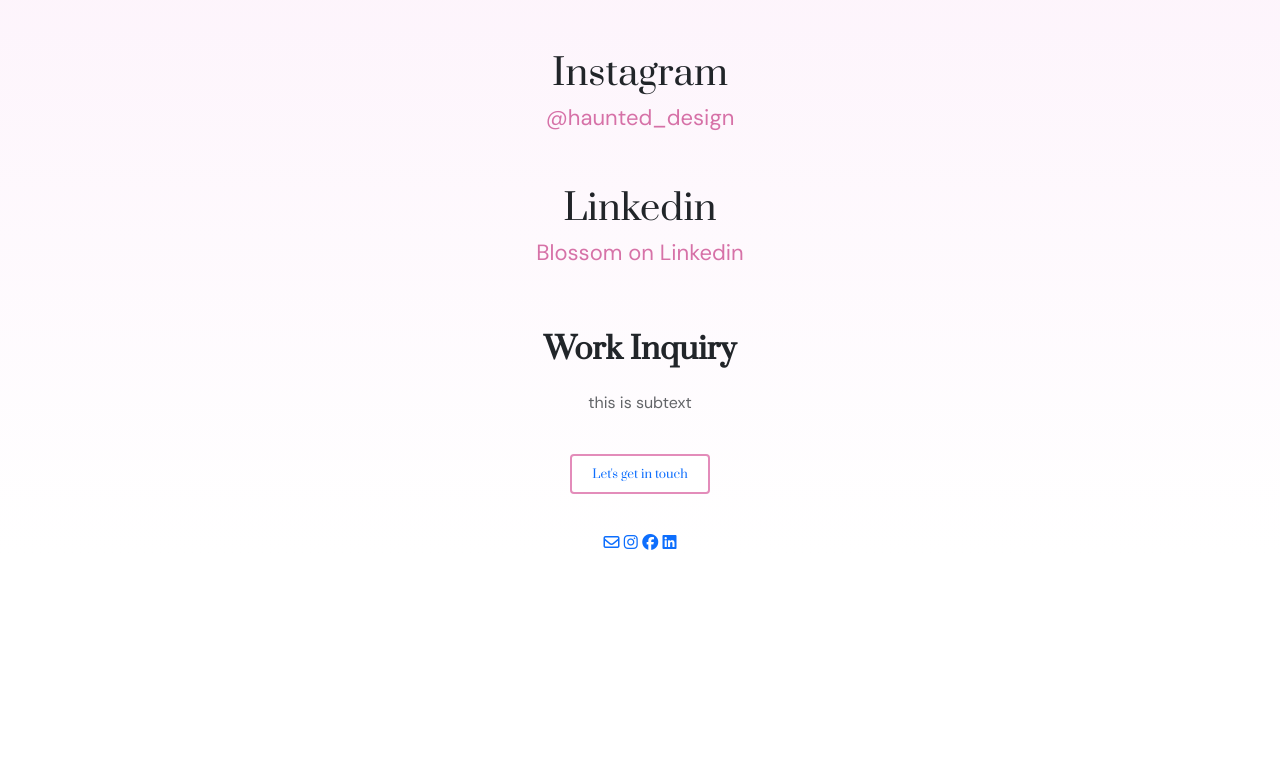
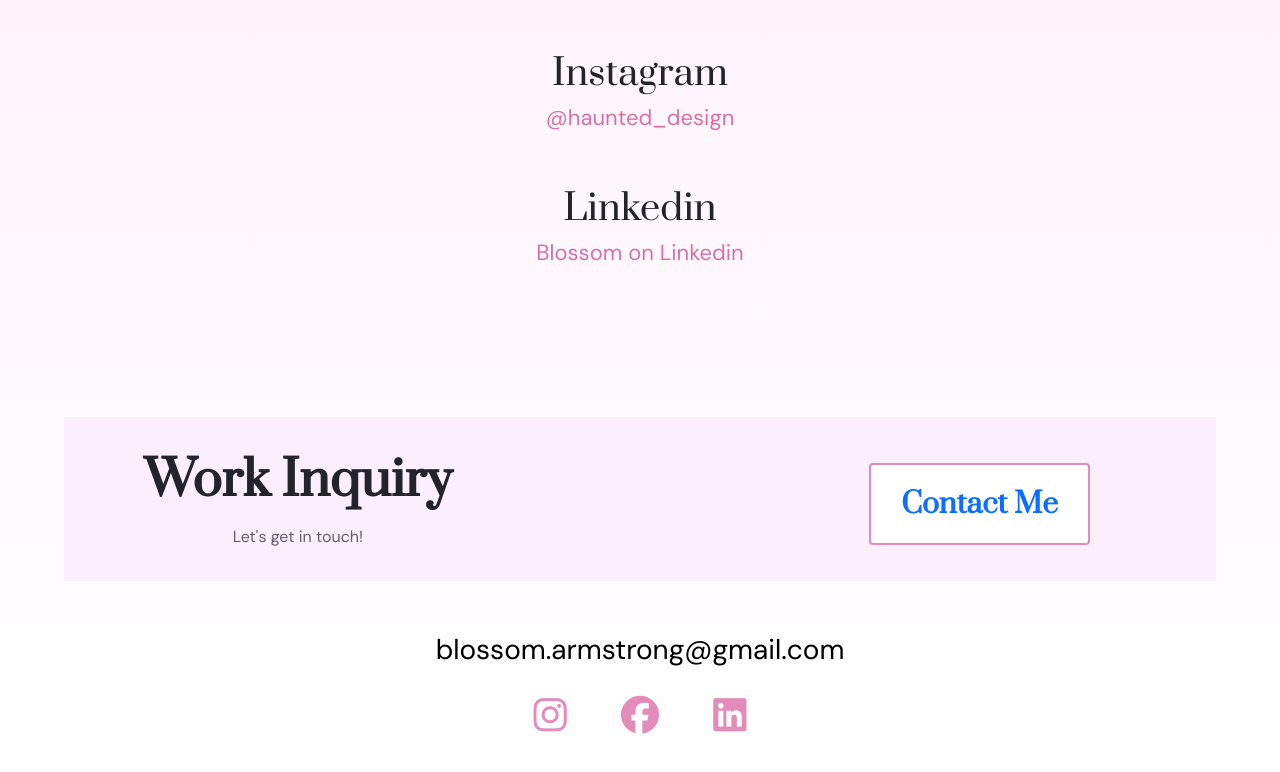
Before and after one commit to BLSSMA/portfolio-web-page-blossom, a plain HTML site: page contact.html in a window 1280 px wide. Shown: the part 338-1110 px from the top of the page. Before the commit the page ends 893 px from the top, so only its background shows below. Drawn offline with nearby package versions, Linux system fonts and the light colour scheme.

Commit message:
finalized footer

```diff
--- a/contact.html
+++ b/contact.html
@@ -76,30 +76,33 @@
           >Blossom on Linkedin</a
         >
       </p>
-      <footer>
-        <div class="container">
-          <h4>Work Inquiry</h4>
-          <p>this is subtext</p>
+      <footer class="mt-5 mb-5">
+      <div class="d-flex justify-content-between footer-box">
+      <div class="d-block">
+        <h4 class="mb-0"><strong>Work Inquiry</strong></h4>
+        <p>Let's get in touch!</p>
+      </div>
+        <div class="d-block">
         <div class="button m-3">
-            <a href="contact.html">Let's get in touch</a>
+          <a href="contact.html"><strong>Contact Me</strong></a>
         </div>
         </div>
-
-        <a href="mailTo:blossom.armstrong@gmail.com"
-          ><i class="fa-regular fa-envelope"></i
-        ></a>
-
+        </div>
+        <div class="d-block mt-5">
+      <a href="mailTo:blossom.armstrong@gmail.com" class="email"
+        >blossom.armstrong@gmail.com</a
+      >
+</div>
+  <div class="d-block">
       <a href="http://www.instagram.com"
-          ><i class="fa-brands fa-instagram"></i
-        ></a>
+        ><i class="fa-brands fa-instagram"></i></a>
 
       <a href="http://www.facebook.com"
-          ><i class="fa-brands fa-facebook"></i
-        ></a>
+        ><i class="fa-brands fa-facebook"></i></a>
 
       <a href="http://www.linkedin.com"
-          ><i class="fa-brands fa-linkedin"></i
-        ></a>
+        ><i class="fa-brands fa-linkedin"></i></a>
+      </div>
     </footer>
     </div>
   </body>
--- a/styles/style.css
+++ b/styles/style.css
@@ -111,7 +111,9 @@ p {
     padding: 80px 0;
     margin-bottom: 30px;
 }
-
+.poem h4, .poem p{
+    padding-top:100px;
+}
 .about-page p {
     text-align: justify;
     width: 80%;
@@ -120,6 +122,7 @@ p {
 .projects-row-3:hover {
     transform: scale(1.75);
     transition:all 300ms ease-in-out;
+    margin: 0 auto;
 }
 .contact-links{
     text-decoration: none;
@@ -127,8 +130,47 @@ p {
     font-size: 22px;
 }
 .contact-links:hover{
-    text-decoration: underline;
+    color:rgb(13, 110, 253);
 }
+footer{
+    padding-top:100px;
+}
+footer .footer-box{
+    background:var(--brand-color-light);
+    padding:20px 80px 10px;
+    margin:0 auto;
+    max-width: 90%;
+
+}
+footer .button a{
+    font-size: 28px;
+    padding:20px 30px;
+}
+footer h4{
+    font-size: 48px;
+
+}
+footer .email{
+    font-size: 28px;
+    text-decoration: none;
+    color:black;
+}
+footer .email:hover{
+    color:rgba(0, 0, 0, 0.5);
+}
+.fa-brands{
+    font-size: 38px;
+    margin:20px;
+    border-radius: 40px;
+    padding:5px;
+    color:var(--brand-color-dark);
+}
+.fa-brands:hover{
+    background:var(--brand-color-dark);
+    padding:5px;
+    color:white;
+}
+
 @media (width <992px) {
     .hero {
         height: 500px;
```
Also changed, not shown: about.html (+21 -16 lines), index.html (+18 -14 lines), projects.html (+17 -13 lines). Lines whose indentation alone changed are shown as unchanged.
